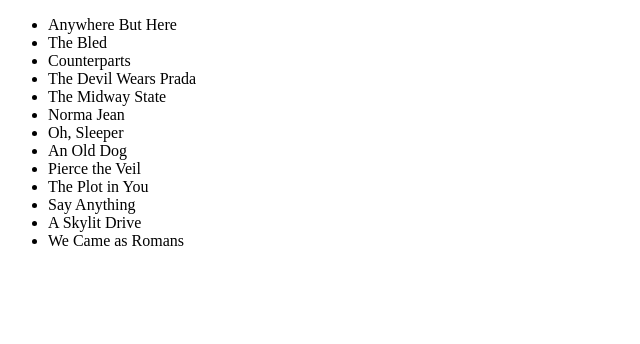
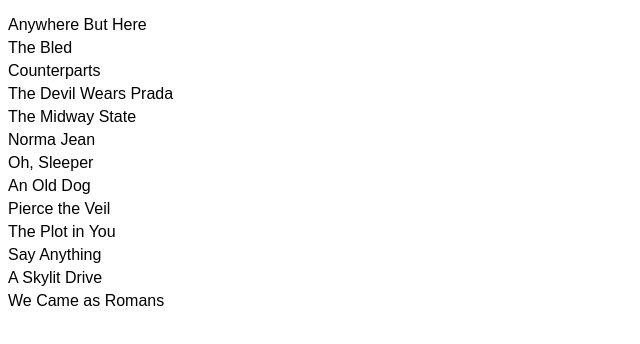
Before and after one commit to acciojob/sorting-articles-Dhruwvaviya999, a website: page main.html in a window 1280 px wide. Shown: the whole page, without its empty margins (0-640 px from the left). Drawn offline with Linux system fonts and the light colour scheme.

Commit message:
created a submission

```diff
--- a/main.html
+++ b/main.html
@@ -4,6 +4,18 @@
 
 <head>
 	<link rel="stylesheet" href="styles.css">
+	<style>
+		body{
+			font-family: Arial, sans-serif;
+		}
+		ul{
+			list-style:none;
+			padding:0;
+		}
+		li{
+			margin: 5px 0;
+		}
+	</style>
 </head>
 
 <body>
```
